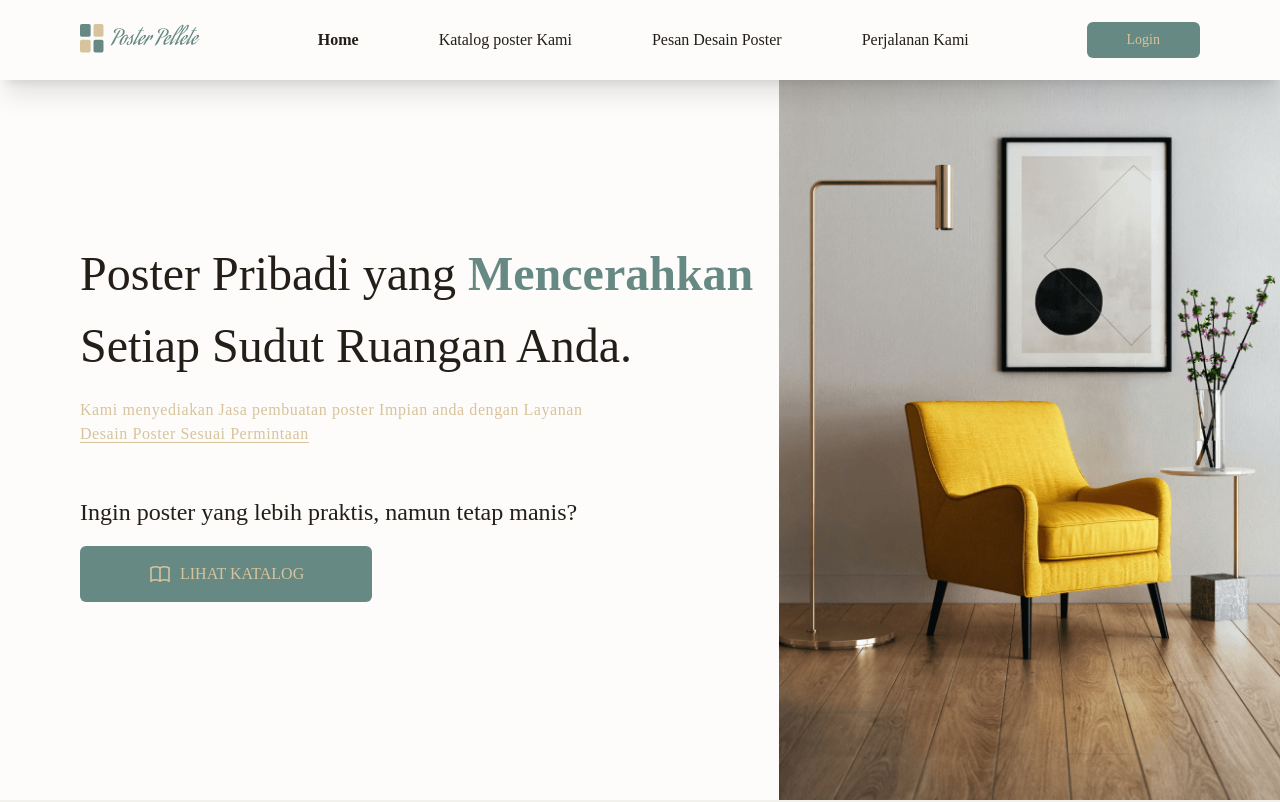
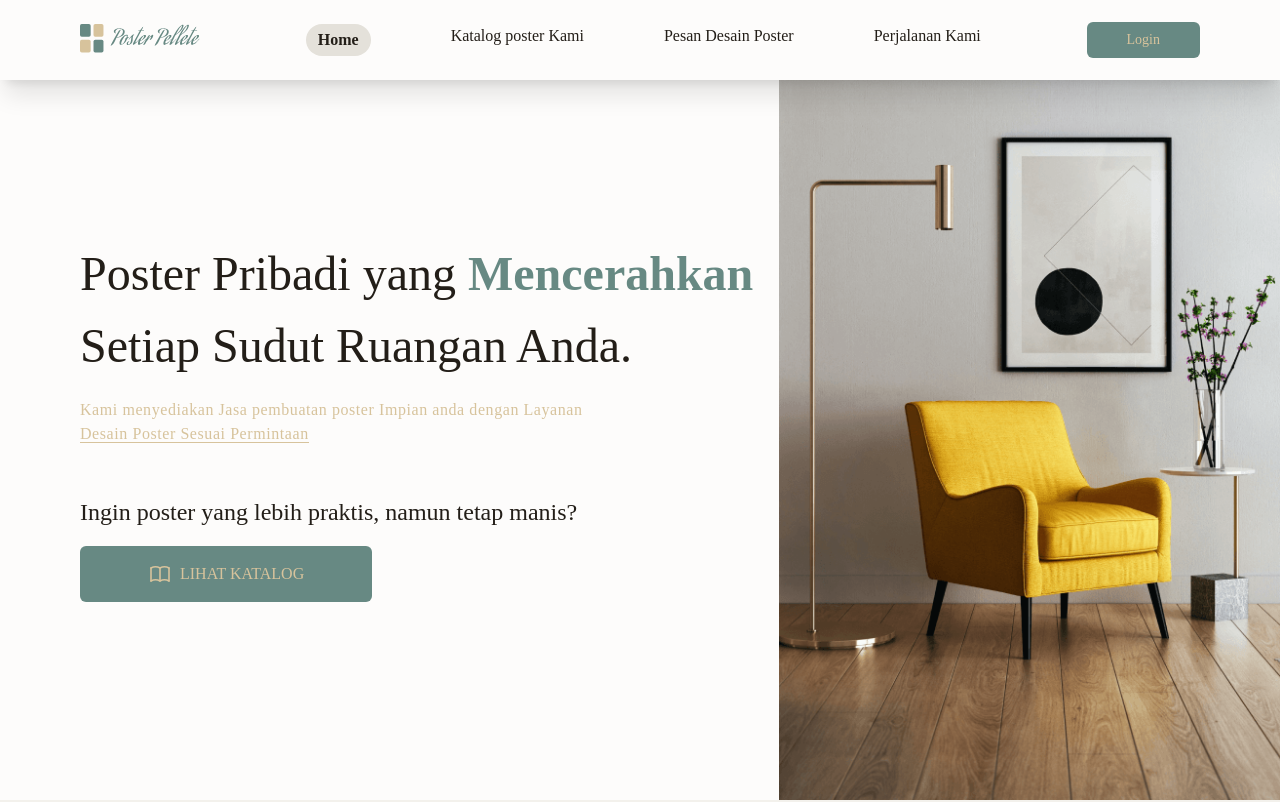
Before and after one commit to ahmadhilmandani/Poster-Palette, a React (Vite) app in the folder frontend/: page / in a window 1280 px wide. Shown: the top 802 px of the page. Built offline with nearby package versions, Linux system fonts and the light colour scheme.

Commit message:
UPDATE navbar when a page is active

```diff
--- a/frontend/src/components/navbar.jsx
+++ b/frontend/src/components/navbar.jsx
@@ -10,7 +10,7 @@ export default function Navbar() {
     <nav className="fixed z-40 top-0 left-0 right-0 w-full shadow-xl h-20 py-3 px-3 lg:px-20 flex justify-between items-center bg-brown-50">
       <img src={logo} alt="" className="w-[120px]" />
       <div className="flex justify-between gap-20 text-base">
-        <Link to={'/'} className={`${url.pathname === '/' && 'font-black'}`}>Home</Link>
+        <Link to={'/'} className={`${url.pathname === '/' && 'bg-brown-200 px-3 py-1 rounded-full font-black'}`}>Home</Link>
         <Link to={'/'}>Katalog poster Kami</Link>
         <Link to={'/'}>Pesan Desain Poster</Link>
         <Link to={'/'}>Perjalanan Kami</Link>
```
